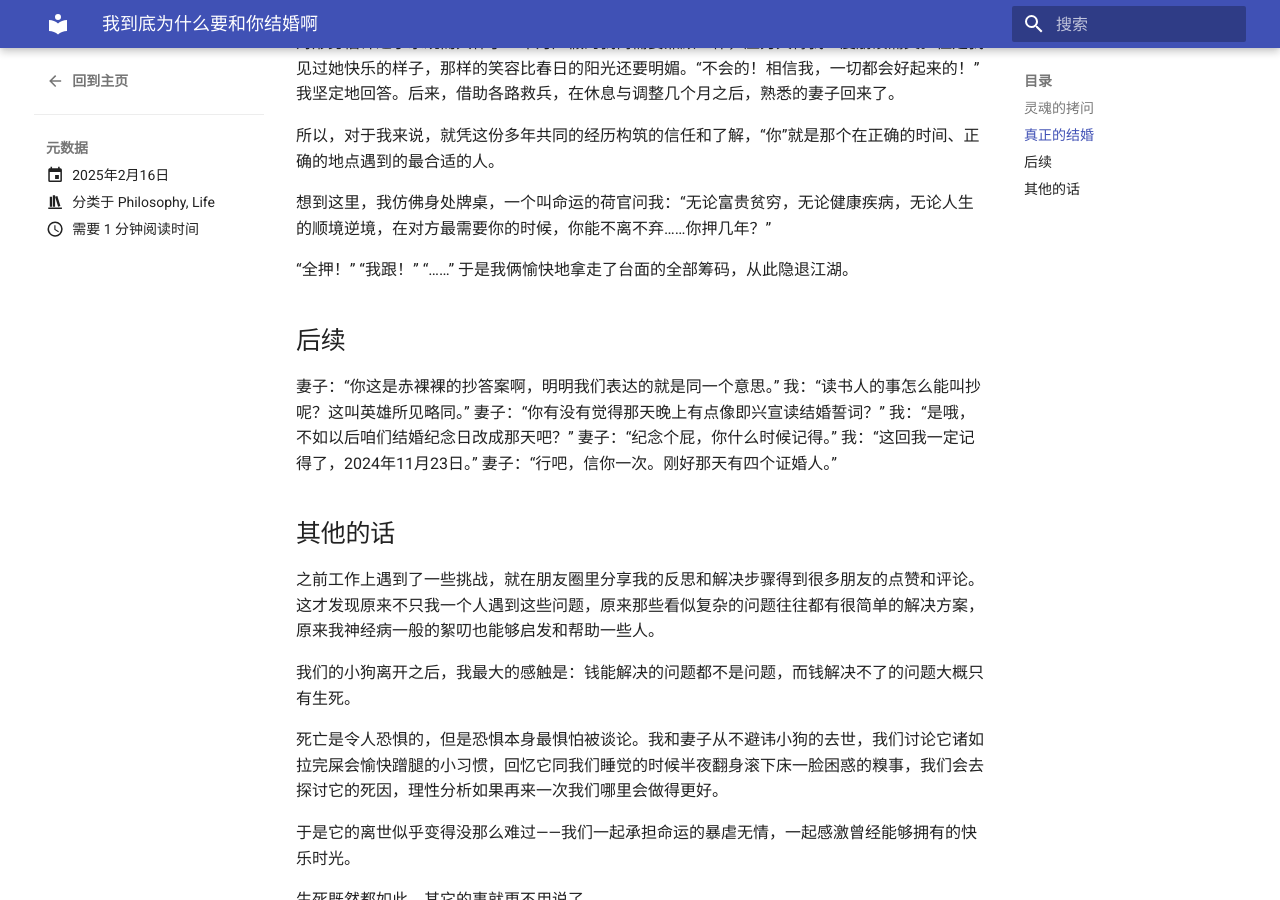
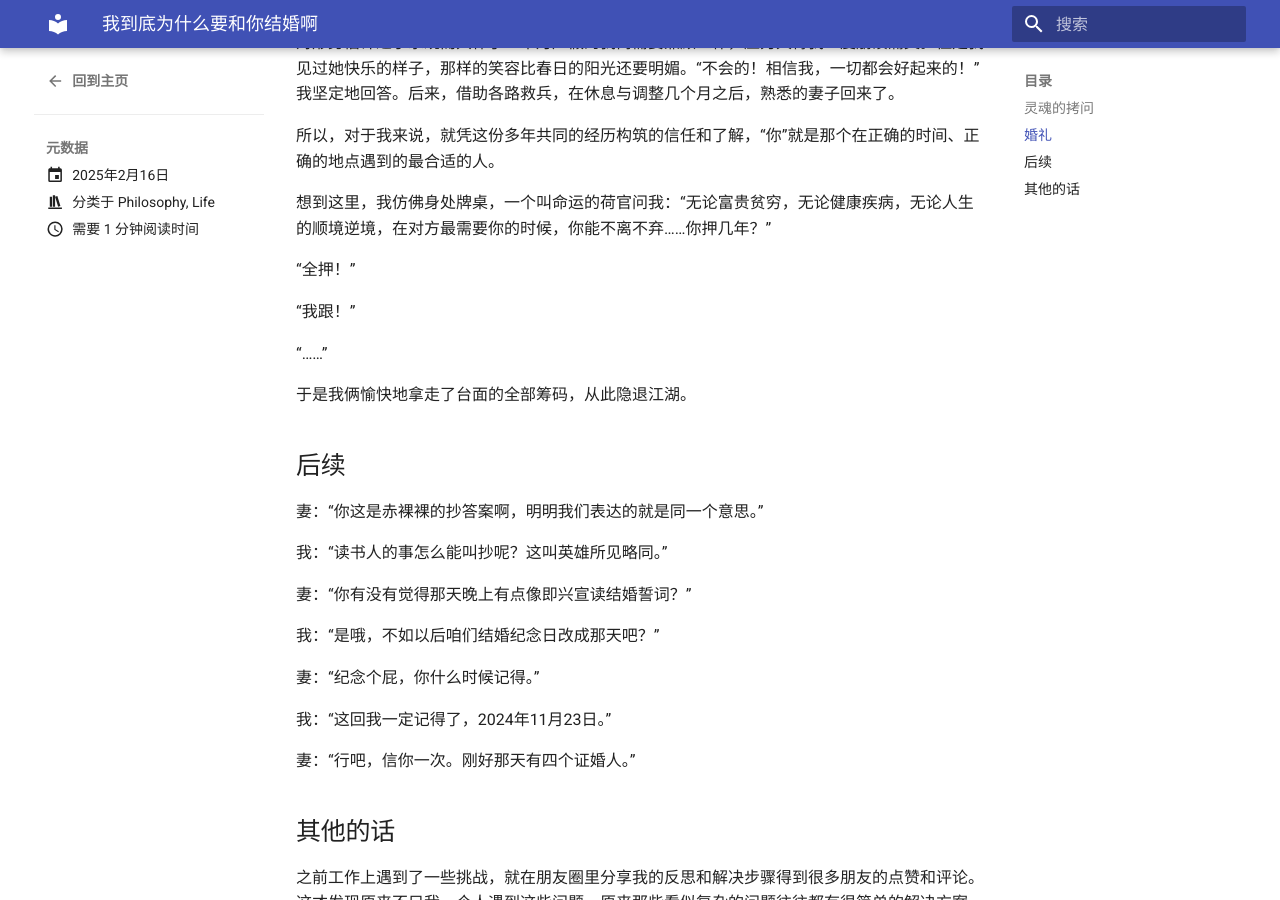
Before and after one commit to heqingy/blog, an MkDocs documentation site: the page built from docs/posts/00005_Meaning_of_Marriage.md, in a window 1280 px wide and 900 px high, scrolled down 1408 px. Built offline with MkDocs 1.6.1 and Material for MkDocs 9.7.7, drawn with Linux system fonts in a browser that asks for light colours; comment, search, counter and statistics services are not loaded.

Commit message:
fix format

```diff
--- a/docs/posts/00005_Meaning_of_Marriage.md
+++ b/docs/posts/00005_Meaning_of_Marriage.md
@@ -20,7 +20,7 @@ comments: true
 
 可是，“为什么是‘你’呢？”这个问题在之前我没有完全想清楚，这一刻答案异常清晰地呈现在我眼前：光阴易逝，人生无常，我们习以为常的东西说不定哪一天就会突然失去。而“你”便是我对抗这种生活不确定性的一个锚点，就像是《盗梦空间》中柯布怀里的那个陀螺，是我这个渺小的人类在浩瀚宇宙在现实中能感受到最坚固的依靠，能够有勇气去面对任何狂暴的波涛，想办法摆平任何问题。
 
-## 真正的结婚
+## 婚礼
 
 我和妻子很早就领了结婚证，那时候，这对于我们来说更多是一张结束异地长跑的机票——相隔万里，想念真的是一种会呼吸的痛。没有婚礼，没有誓言，甚至连一束花都没有，只有在不耐烦的婚姻登记员注视下于冷清的结婚纪念厅后留下的一张合影。之后的日子，一切跟“恋人以上，结婚未满”的的时候并没有什么两样，柴米油盐，吵吵闹闹，就这样平静的过了好几年，直到2020年的春天。
 
@@ -39,18 +39,28 @@ comments: true
 想到这里，我仿佛身处牌桌，一个叫命运的荷官问我：“无论富贵贫穷，无论健康疾病，无论人生的顺境逆境，在对方最需要你的时候，你能不离不弃……你押几年？”
 
 “全押！”
+
 “我跟！”
+
 “……”
+
 于是我俩愉快地拿走了台面的全部筹码，从此隐退江湖。
 
 ## 后续
-妻子：“你这是赤裸裸的抄答案啊，明明我们表达的就是同一个意思。”
+
+妻：“你这是赤裸裸的抄答案啊，明明我们表达的就是同一个意思。”
+
 我：“读书人的事怎么能叫抄呢？这叫英雄所见略同。”
-妻子：“你有没有觉得那天晚上有点像即兴宣读结婚誓词？”
+
+妻：“你有没有觉得那天晚上有点像即兴宣读结婚誓词？”
+
 我：“是哦，不如以后咱们结婚纪念日改成那天吧？”
-妻子：“纪念个屁，你什么时候记得。”
+
+妻：“纪念个屁，你什么时候记得。”
+
 我：“这回我一定记得了，2024年11月23日。”
-妻子：“行吧，信你一次。刚好那天有四个证婚人。”
+
+妻：“行吧，信你一次。刚好那天有四个证婚人。”
 
 ## 其他的话
 
```
